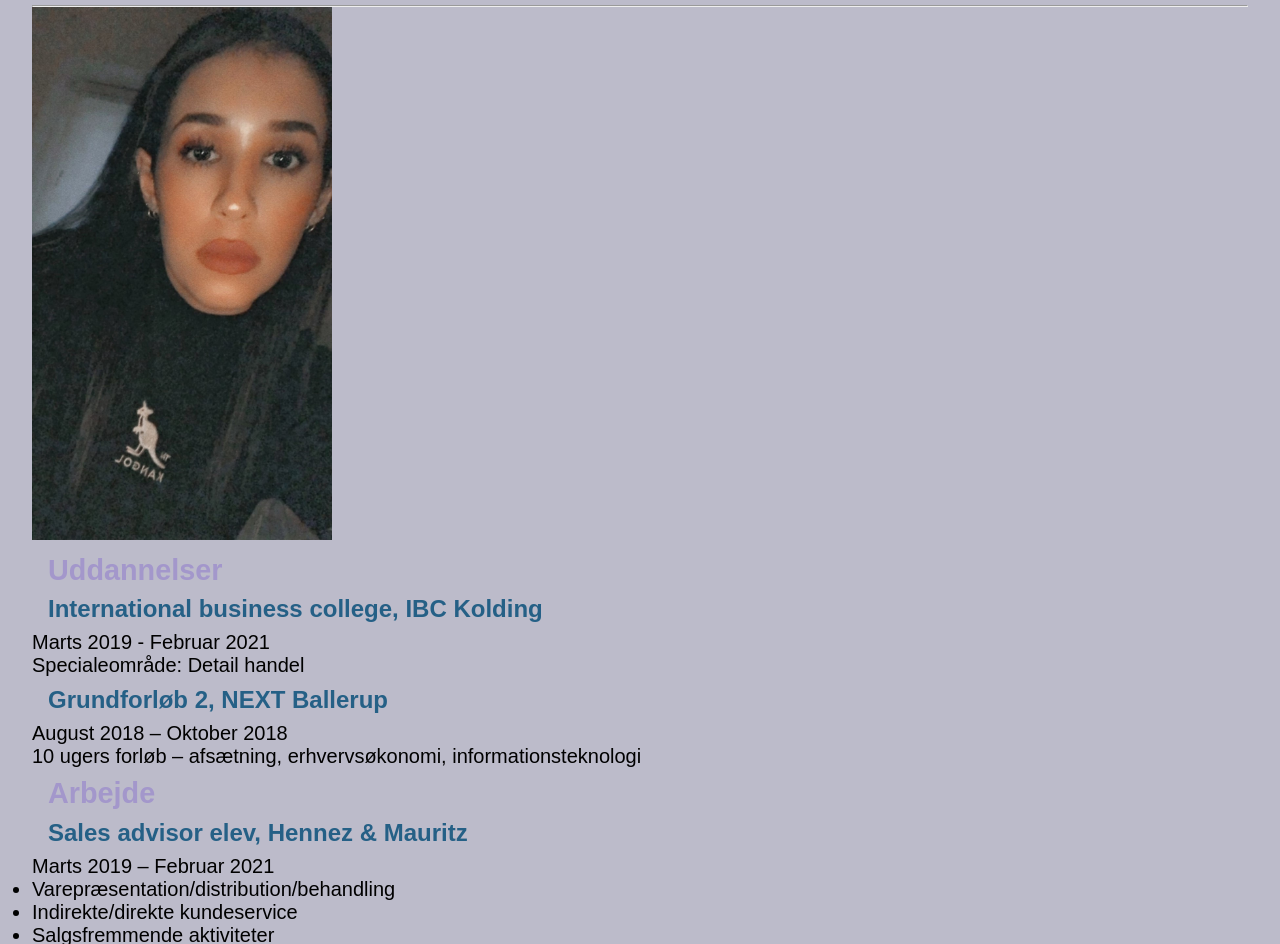
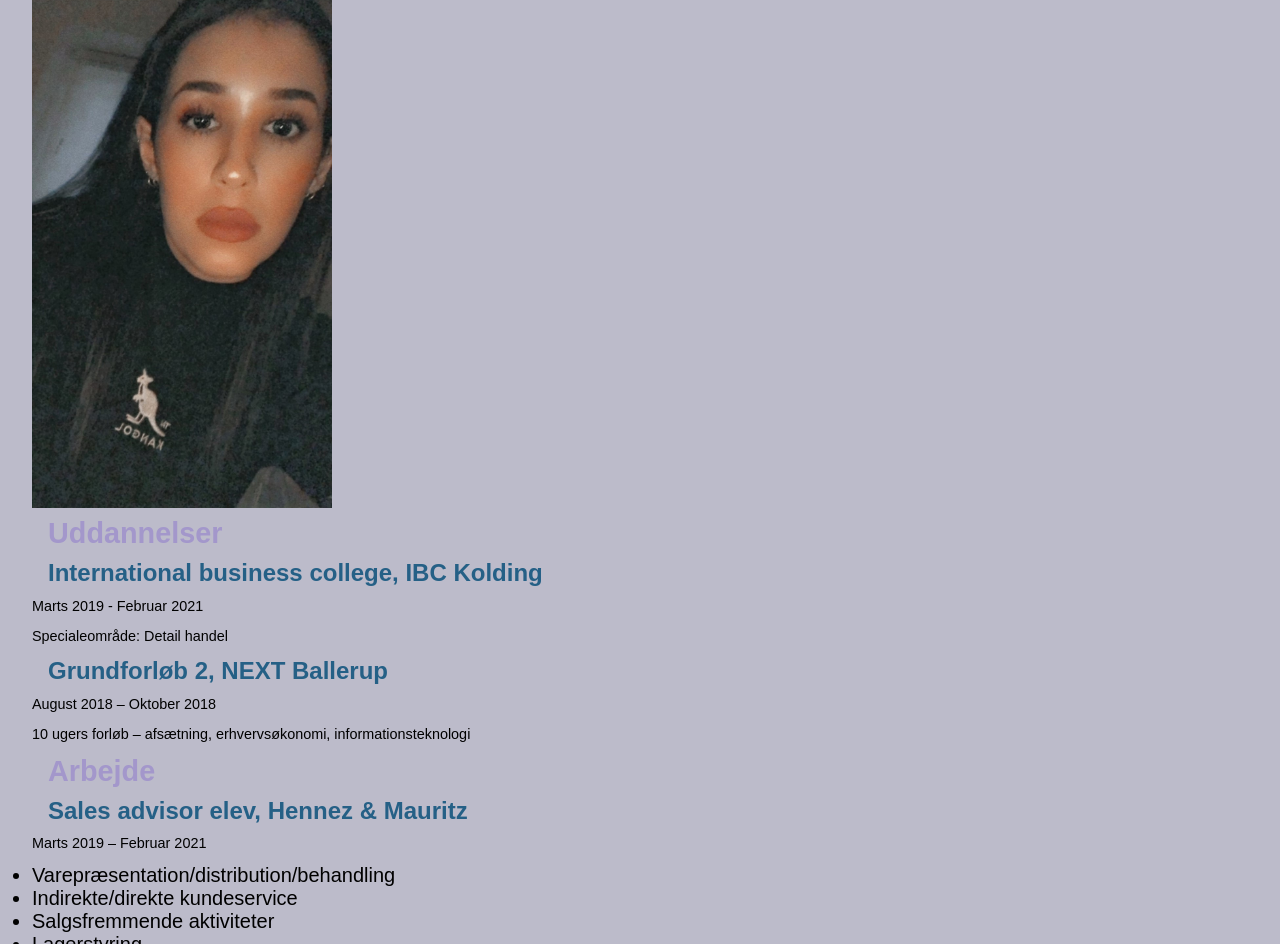
Before and after one commit to Yase0236/06-eksamen, a plain HTML site: page ommig.html in a window 1280 px wide. Shown: the part 248-1192 px from the top of the page. Drawn offline with Linux system fonts and the light colour scheme.

Commit message:
om pilot projekt

```diff
--- a/style.css
+++ b/style.css
@@ -23,12 +23,16 @@ img {
 main {
   padding: 2rem;
   z-index: 1;
+  display: grid;
+  grid-template-columns: 1fr minmax(0, 1200px 1fr);
 }
-
+main .section {
+  grid-column: 2/3;
+}
 h1 {
   font-size: 2.5rem;
   font-family: "Plateia", sans-serif;
-  padding: 1rem;
+  /* padding: 1rem; */
   color: #256086;
   line-height: 1.15;
   margin-bottom: 9px;
@@ -36,7 +40,7 @@ h1 {
 }
 h2 {
   font-family: "Zen Kurenaido", sans-serif;
-  line-height: 1.125;
+  line-height: 1.15;
   margin: 1rem;
   color: #a397cb;
   font-size: 1.8rem;
@@ -46,19 +50,34 @@ h2 {
 
 h3 {
   font-family: "Zen Kurenaido", sans-serif;
-  line-height: 1.125;
+  line-height: 1.15;
   margin: 1rem;
   color: #256086;
   font-size: 1.5rem;
   margin-bottom: 9px;
   margin-top: 9px;
 }
+p {
+  font-family: "Zen Kurenaido", sans-serif;
+  font-size: 0.9rem;
+  margin-bottom: 9px;
+  margin-top: 9px;
+  line-height: 1.5;
+  color: #000000;
+}
 .logo {
   width: 100px;
   height: auto;
   float: inline-end;
 }
-/*ny header*/
+
+/*grid sections*/
+@media (min-width: 600px) {
+  .grid_section1 {
+    display: grid;
+  }
+}
+/*header*/
 
 :root {
   --primColor: #bcbbca;
```
Also changed, not shown: ommig.html (+5 -0 lines), portfolio.html (+23 -27 lines).
